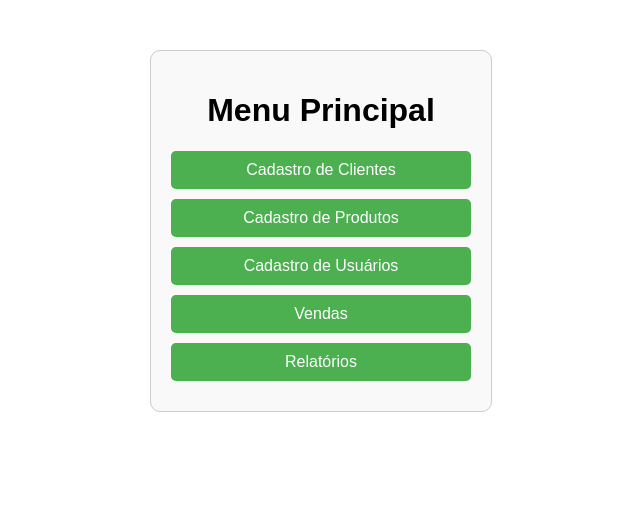
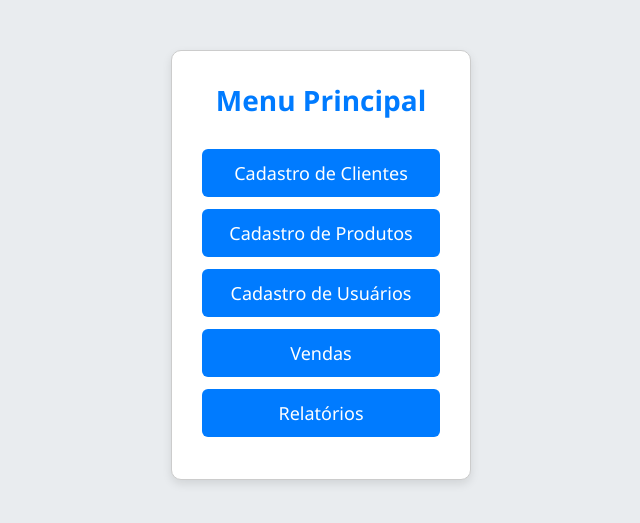
Before and after one commit to LucasAMiranda/curso-bg-django-mysql, a Django app: page /menu/ in a window 1280 px wide. Shown: the top 523 px of the page, without its empty margins (319-959 px from the left). Run offline with Django 5.2, Linux system fonts and the light colour scheme.

Commit message:
Mudando a cor do menu e animando com efeito do mouse

```diff
--- a/menu/templates/menu/menu_principal.html
+++ b/menu/templates/menu/menu_principal.html
@@ -1,43 +1,83 @@
 <!DOCTYPE html>
-<html>
+<html lang="pt-BR">
 <head>
+    <meta charset="UTF-8">
+    <meta name="viewport" content="width=device-width, initial-scale=1.0">
     <title>Menu Principal</title>
     <style>
+        /* Reset básico */
+        * {
+            margin: 0;
+            padding: 0;
+            box-sizing: border-box;
+        }
+
+        /* Estilo geral da página */
         body {
-        font-family: Arial, sans-serif;
+            font-family: 'Segoe UI', Tahoma, Geneva, Verdana, sans-serif;
+            background-color: #e9ecef;
             text-align: center;
             margin-top: 50px;
+            color: #495057;
         }
+
+        /* Container do menu */
         .menu-container {
             width: 300px;
             margin: 0 auto;
-        padding: 20px;
+            padding: 30px;
             border: 1px solid #ccc;
             border-radius: 10px;
-        background-color: #f9f9f9;
+            background-color: #ffffff;
+            box-shadow: 0px 4px 10px rgba(0, 0, 0, 0.1);
         }
+
+        /* Cabeçalho do menu */
+        h1 {
+            font-size: 28px;
+            font-weight: 600;
+            color: #007bff;  /* Azul mais intenso */
+            margin-bottom: 30px;
+        }
+
+        /* Estilo dos itens do menu */
         .menu-item {
             display: block;
-        margin: 10px 0;
-        padding: 10px;
-        background-color: #4CAF50;
+            margin: 12px 0;
+            padding: 12px;
+            background-color: #007bff;  /* Azul mais claro */
             color: white;
             text-decoration: none;
-        border-radius: 5px;
+            border-radius: 6px;
+            font-size: 18px;
+            font-weight: 500;
+            transition: background-color 0.3s ease, transform 0.2s ease;
         }
+
+        /* Efeito hover nos itens do menu */
         .menu-item:hover {
-        background-color: #45a049;
+            background-color: #0056b3;  /* Azul mais escuro */
+            transform: translateY(-2px);  /* Efeito de elevação */
         }
+
+        /* Adicionando um efeito de foco */
+        .menu-item:focus {
+            outline: none;
+            box-shadow: 0 0 0 3px rgba(38, 143, 255, 0.5);  /* Azul claro ao focar */
+        }
+
     </style>
+</head>
+<body>
 
-<body>
     <div class="menu-container">
         <h1>Menu Principal</h1>
-        <a href="" class="menu-item">Cadastro de Clientes</a>
-        <a href="" class="menu-item">Cadastro de Produtos</a>
-        <a href="" class="menu-item">Cadastro de Usuários</a>
-        <a href="" class="menu-item">Vendas</a>
-        <a href="" class="menu-item">Relatórios</a>
+        <a href="#" class="menu-item">Cadastro de Clientes</a>
+        <a href="#" class="menu-item">Cadastro de Produtos</a>
+        <a href="#" class="menu-item">Cadastro de Usuários</a>
+        <a href="#" class="menu-item">Vendas</a>
+        <a href="#" class="menu-item">Relatórios</a>
     </div>
+
 </body>
 </html>
```
Lines whose indentation alone changed are shown as unchanged.
